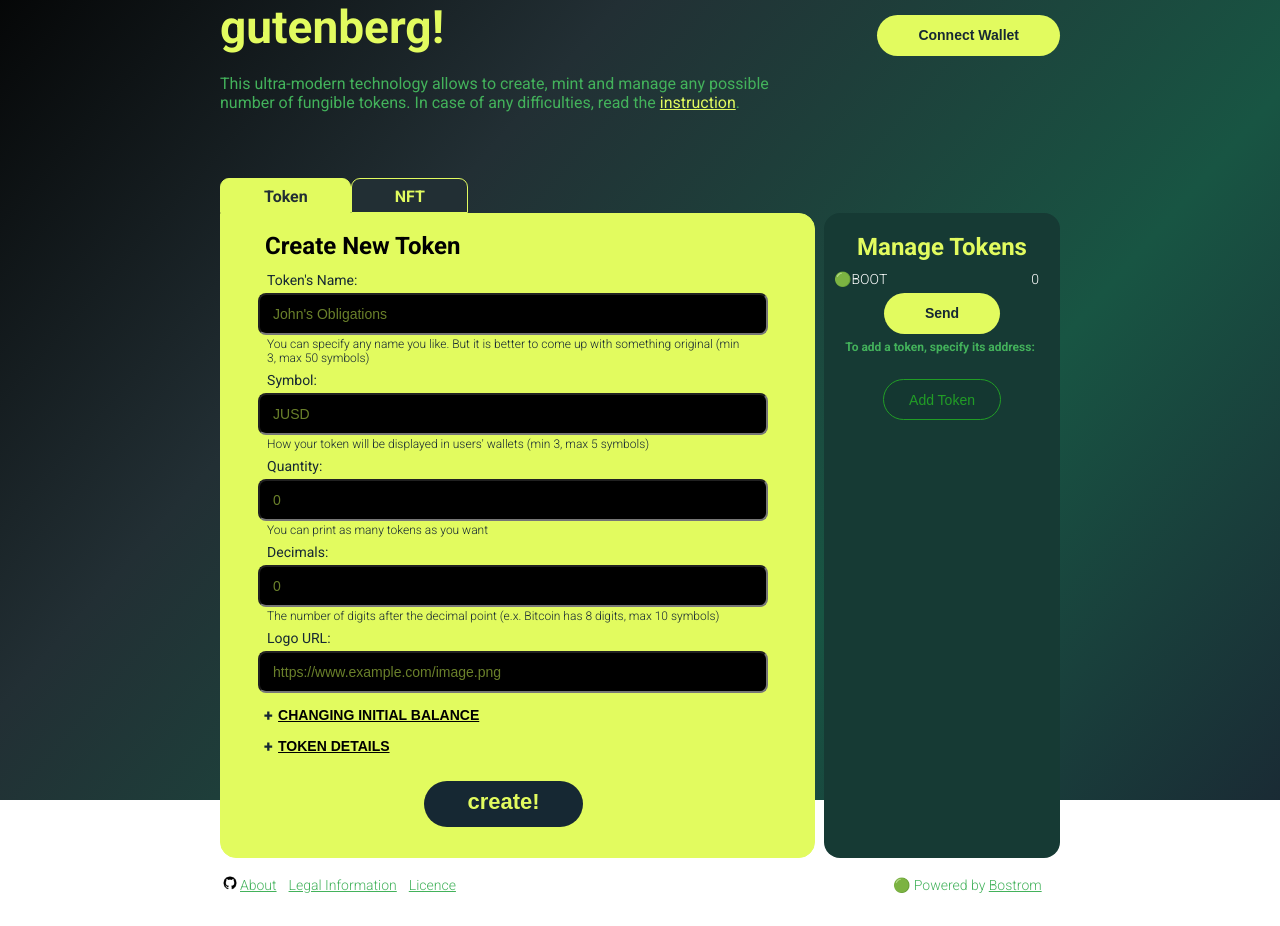
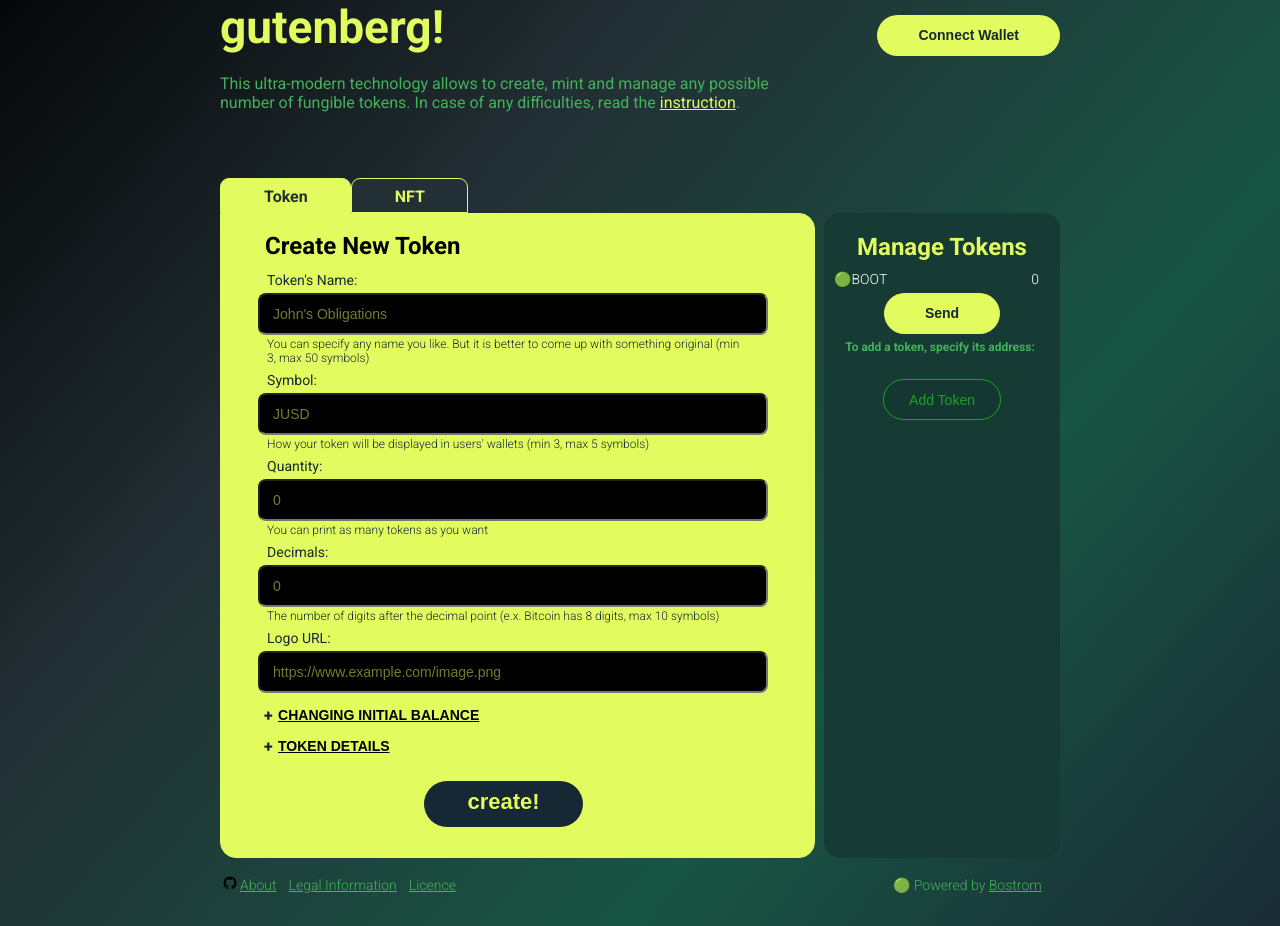
Before and after one commit to diekuche/gutenberg, a React (Create React App) app: page / in a window 1280 px wide. Before the commit the page ends 896 px from the top, so only its background shows below. Built offline with nearby package versions, Linux system fonts and the light colour scheme.

Commit message:
fix height

```diff
--- a/src/App.css
+++ b/src/App.css
@@ -22,7 +22,7 @@
   width: 840px;
   margin: 0 auto;
   display: flex;
-  height: 100vh;
+  min-height: 100vh;
 }
 
 .font-link {
--- a/src/components/Input/Input.tsx
+++ b/src/components/Input/Input.tsx
@@ -34,6 +34,7 @@ export const Input = (props: InputComponentProps) => {
   return (
     <label htmlFor={props.htmlFor} className={styles.inputComp}>
       <div className={styles.label}>{props.label}</div>
+
       <InputComponent
         className={classNames(styles.input, {
           [styles.inputDescription]: name === "description",
--- a/src/components/ManageTokens/ManageTok.module.css
+++ b/src/components/ManageTokens/ManageTok.module.css
@@ -2,11 +2,11 @@
   display: flex;
   flex-direction: column;
   align-items: center;
-  align-self: flex-start;
+
   border-radius: 16px;
   background: #163a34;
   box-sizing: border-box;
-  height: 100%;
+
   margin-left: 9px;
 }
 
```
